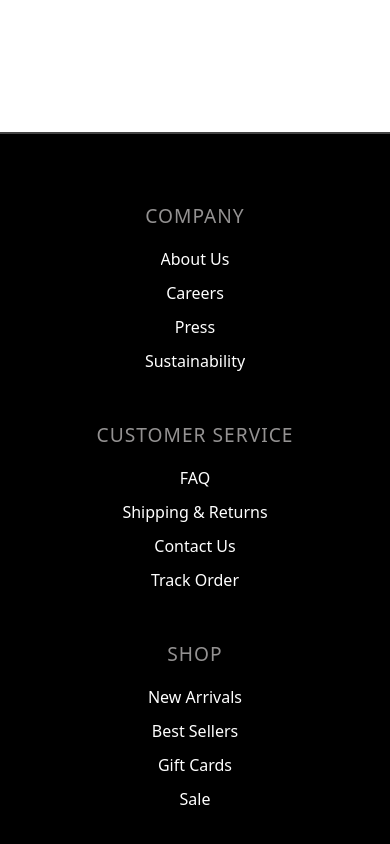
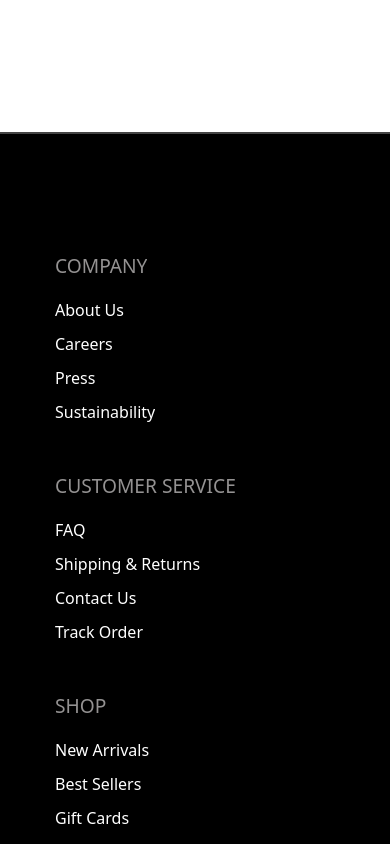
Before and after one commit to isabellea-f/Fullstack-projekt, a React (Vite) app in the folder frontend/: page / in a window 390 px wide. Shown: the part 3800-4644 px from the top of the page. Built offline with nearby package versions, Linux system fonts and the light colour scheme; a web font is replaced by a local one.

Commit message:
fixed overflow on h4

```diff
--- a/frontend/src/components/MainPage/Footer.css
+++ b/frontend/src/components/MainPage/Footer.css
@@ -1,7 +1,7 @@
 .footer {
   background-color: #000;
   color: #fff;
-  padding: 50px 20px;
+  padding: 50px 0;
   display: flex;
   justify-content: space-around;
   flex-wrap: wrap;
@@ -11,17 +11,18 @@
 .footer-group {
   display: flex;
   flex-direction: column;
-  align-items: flex-start;
+  align-items: center;
   margin: 20px;
   padding: 0 15px;
+  text-align: center;
 }
 
 .footer h4 {
   color: #949292;
   margin-bottom: 20px;
+  height: 1.5rem;
   font-size: 1.2em;
   text-transform: uppercase;
-  letter-spacing: 1px;
 }
 
 .footer a {
@@ -58,16 +59,11 @@
 @media (max-width: 600px) {
   .footer {
     flex-direction: column;
-    align-items: center;
-    padding: 50px 20px;
+    padding: 100px 20px;
   }
 
   .footer-group {
-    align-items: center;
-    text-align: center;
-  }
-
-  .footer h4 {
-    text-align: center;
+    align-items: flex-start;
+    text-align: left;
   }
 }
```
